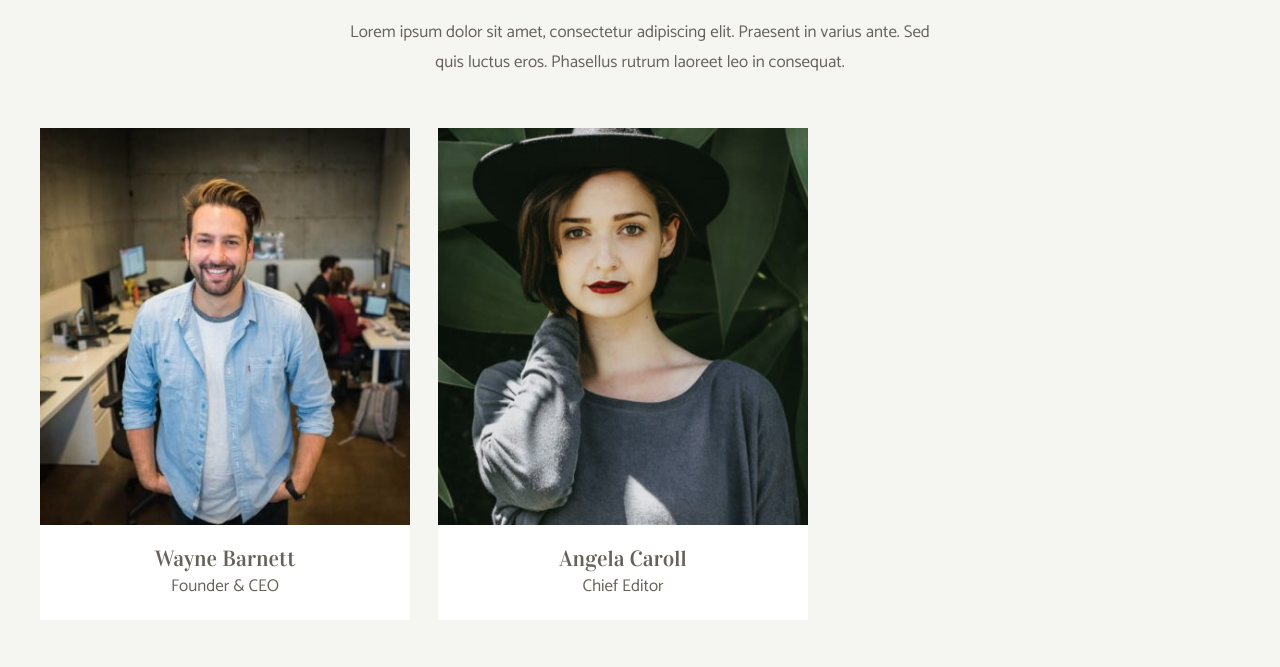
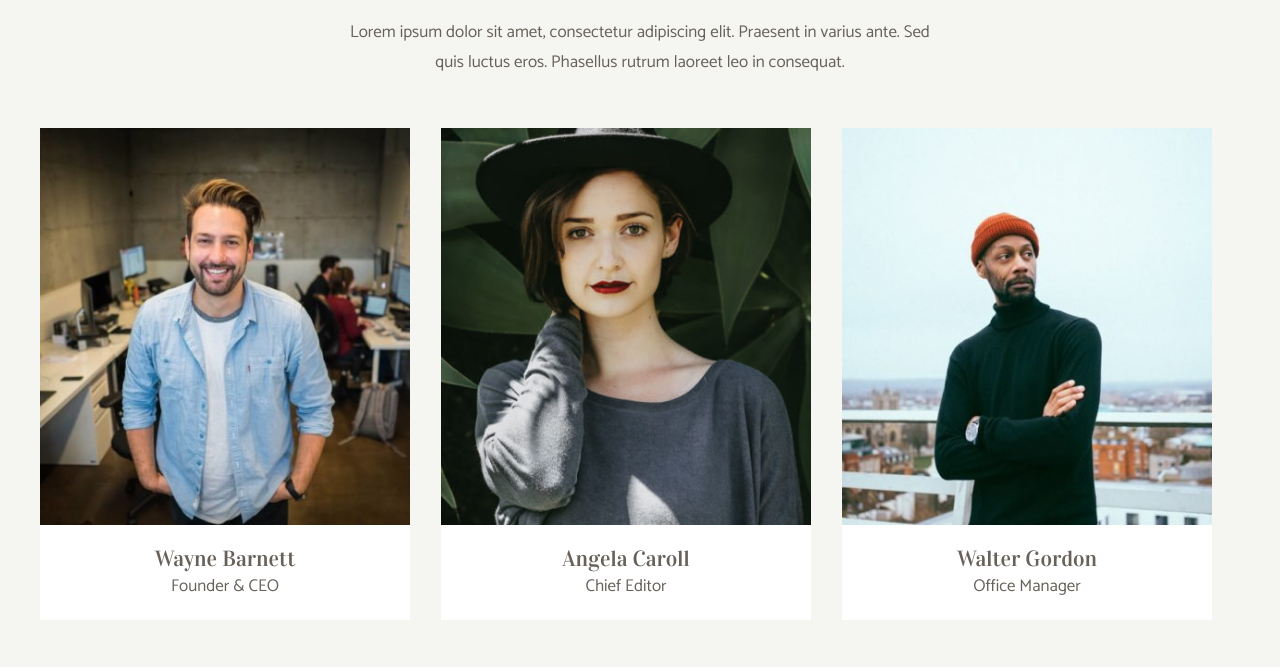
Before and after one commit to giorgios17/js-our-team, a plain HTML site: page index.html in a window 1280 px wide. Shown: the part 107-774 px from the top of the page. Drawn offline with Linux system fonts and the light colour scheme.

Commit message:
exercise done

```diff
--- a/index.html
+++ b/index.html
@@ -23,7 +23,7 @@
         <div class="team-container">
           <!-- Inseriamo inizialmente una card statica per stilarla e vedere l'effetto finale -->
 
-          <div class="team-card">
+          <!-- <div class="team-card">
             <div class="card-image">
               <img
                 src="img/wayne-barnett-founder-ceo.jpg"
@@ -34,7 +34,7 @@
               <h3>Wayne Barnett</h3>
               <p>Founder & CEO</p>
             </div>
-          </div>
+          </div> -->
         </div>
       </div>
     </section>
--- a/script/script.js
+++ b/script/script.js
@@ -31,25 +31,20 @@ const members = [
     }
 ];
 
-// function createCard(){
-//     element = document.createElement('div');
-
-
-// }
-
-//Creo il div team card
+function createCard(){
+    for(let i=0; i < members.length; i++){
         const teamCard = document.createElement('div');
         teamCard.className = 'team-card';
         container.appendChild(teamCard);
-
-//Creo il div card image
         const cardImage = document.createElement('div');
         cardImage.className = 'card-image';
         teamCard.appendChild(cardImage);
-cardImage.innerHTML = `<img src="${members[1].foto}"/>`;
-
-//Creo il div card text
+        cardImage.innerHTML = `<img src="${members[i].foto}"/>`;
         const cardText = document.createElement('div');
         cardText.className = 'card-text';
         teamCard.appendChild(cardText);
-cardText.innerHTML = `<h3>${members[1].nome}</h3><p>${members[1].ruolo}</p>`;
+        cardText.innerHTML = `<h3>${members[i].nome}</h3><p>${members[i].ruolo}</p>`;
+    }
+}
+
+createCard();
```
Lines whose indentation alone changed are shown as unchanged.
